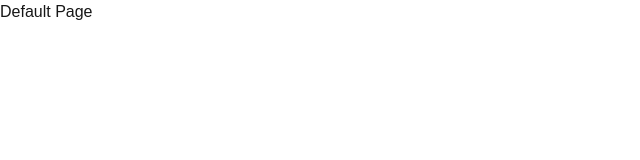
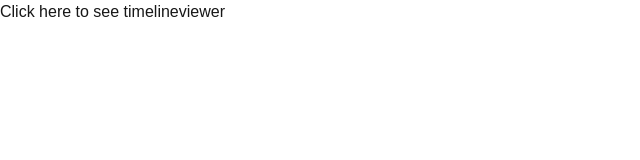
Before and after one commit to ShaymianTeWhau/timelineviewer, a Next.js app: page / in a window 1280 px wide. Shown: the top 160 px of the page, without its empty margins (0-640 px from the left). Built offline with nearby package versions, Linux system fonts and the light colour scheme.

Commit message:
add link on index page to timeline page

```diff
--- a/src/app/page.tsx
+++ b/src/app/page.tsx
@@ -1,7 +1,11 @@
 import Image from "next/image";
+import Link from "next/link";
+import TimelinePage from "./timeline/page";
 
 export default function Home() {
   return (
-    <main>Default Page</main>
+    <main>
+      <Link href="/timeline">Click here to see timelineviewer</Link>
+    </main>
   );
 }
```
